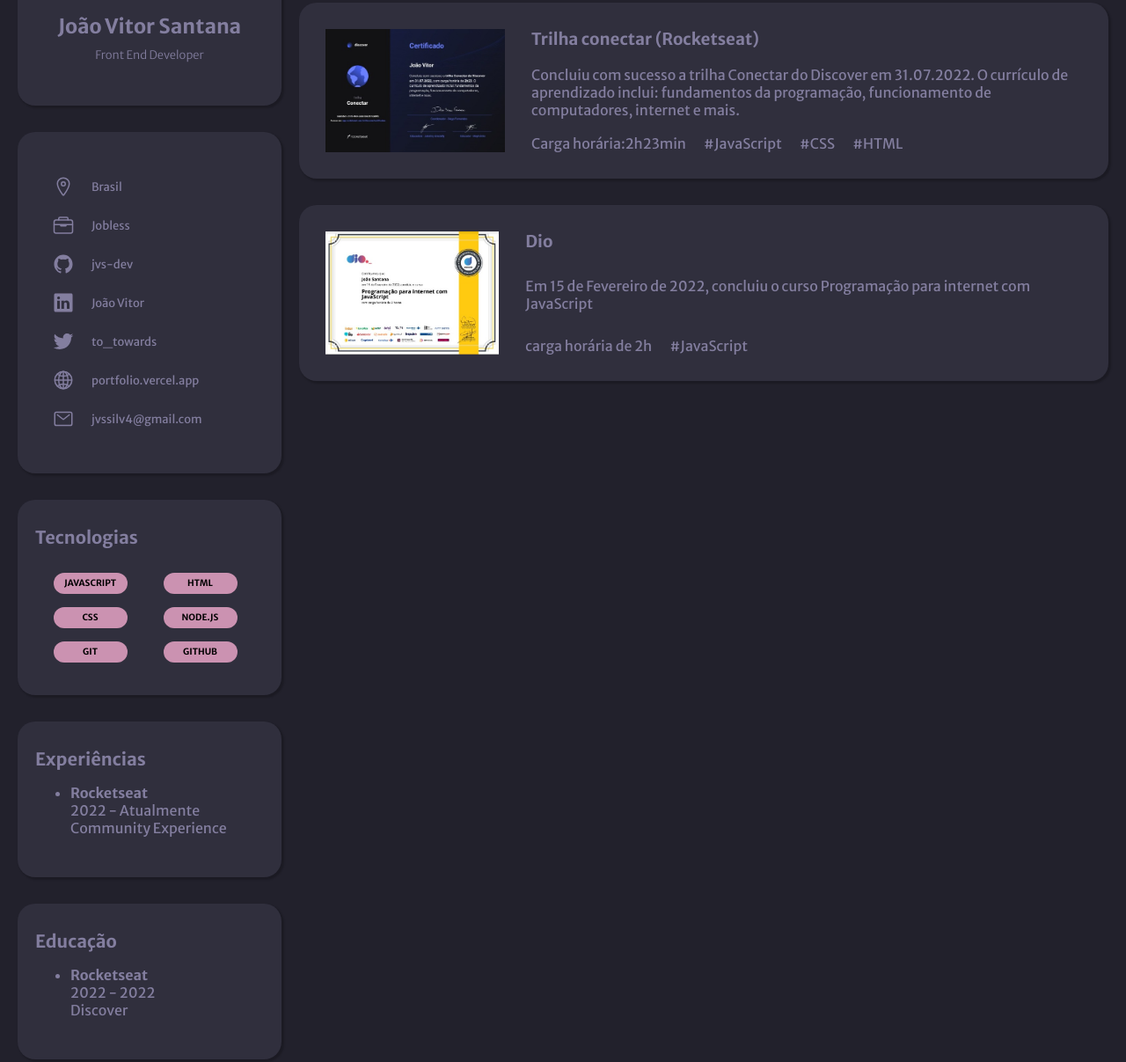
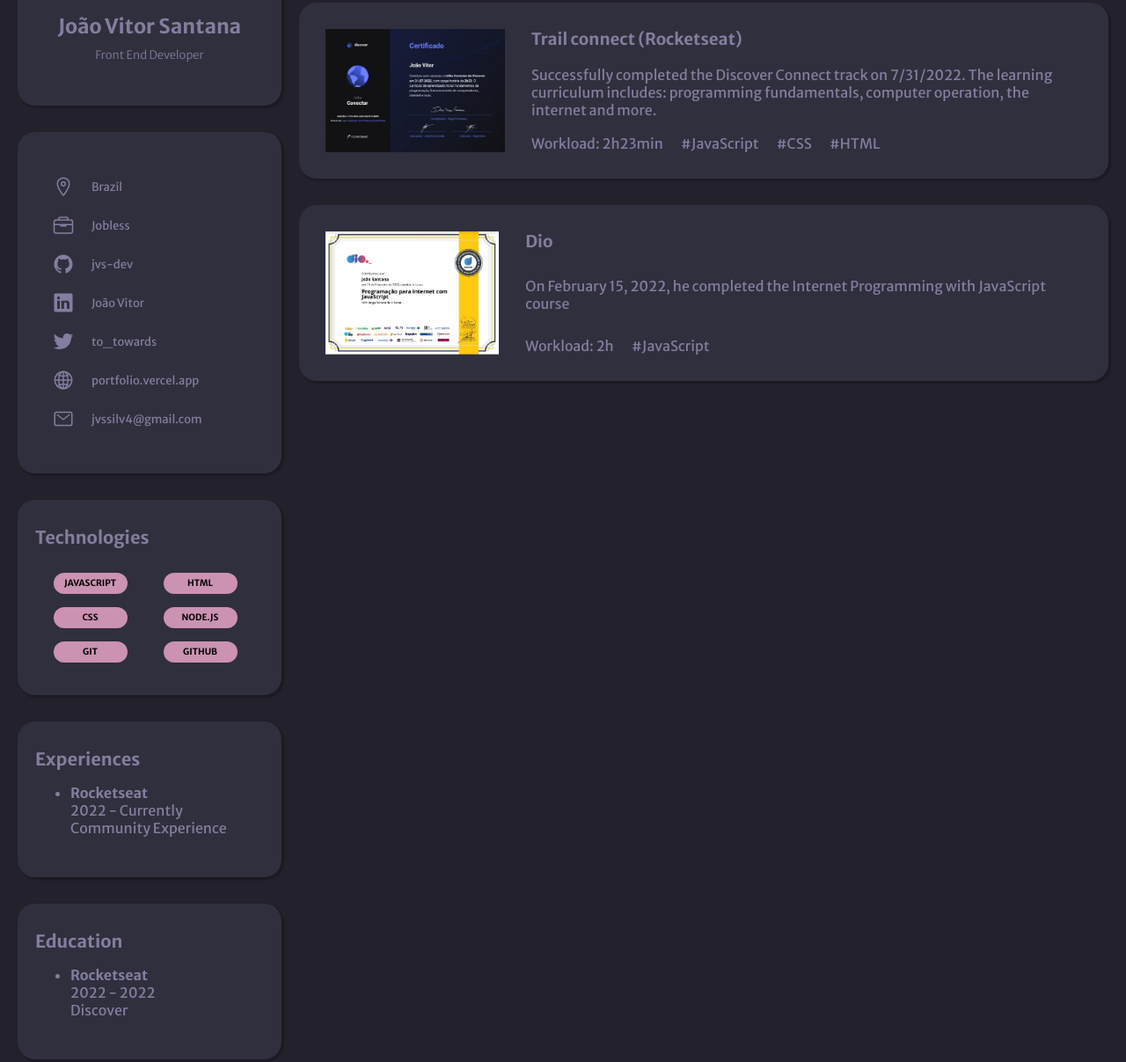
Before and after one commit to jvs-dev/portfolio-witch-api, a website: page index.html in a window 1280 px wide. Shown: the part 247-1454 px from the top of the page at 88% size. Drawn offline with nearby package versions, Linux system fonts and the light colour scheme; no server answers.

Commit message:
set english

```diff
--- a/components/courses.js
+++ b/components/courses.js
@@ -1,19 +1,19 @@
 var courses_jsonData = [{
     "courses": [
         {
-            "title": "Trilha conectar (Rocketseat)",
-            "description": "Concluiu com sucesso a trilha Conectar do Discover em 31.07.2022. O currículo de aprendizado inclui: fundamentos da programação, funcionamento de computadores, internet e mais.",
-            "infos": "Carga horária:2h23min &nbsp &nbsp &nbsp #JavaScript &nbsp &nbsp &nbsp #CSS &nbsp &nbsp &nbsp #HTML"
+            "title": "Trail connect (Rocketseat)",
+            "description": "Successfully completed the Discover Connect track on 7/31/2022. The learning curriculum includes: programming fundamentals, computer operation, the internet and more.",
+            "infos": "Workload: 2h23min &nbsp &nbsp &nbsp #JavaScript &nbsp &nbsp &nbsp #CSS &nbsp &nbsp &nbsp #HTML"
         },
         {
             "title": "Dio",
-            "description": "Em 15 de Fevereiro de 2022, concluiu o curso Programação para internet com JavaScript",
-            "infos": "carga horária de 2h &nbsp &nbsp &nbsp #JavaScript"
+            "description": "On February 15, 2022, he completed the Internet Programming with JavaScript course",
+            "infos": "Workload: 2h &nbsp &nbsp &nbsp #JavaScript"
         },
         {
             "title": "Dio",
-            "description": "em 17 de Fevereiro de 2022, concluiu o curso Posicionando elementos com Flexbox em CSS",
-            "infos": "carga horária de 4h &nbsp &nbsp &nbsp #CSS"
+            "description": "On February 17, 2022, completed the course Positioning elements with Flexbox in CSS",
+            "infos": "Workload: 4h &nbsp &nbsp &nbsp #CSS"
         }
     ]
 }]
--- a/index.html
+++ b/index.html
@@ -1,5 +1,5 @@
 <!DOCTYPE html>
-<html lang="pt-BR">
+<html lang="en">
 
 <head>
     <meta charset="UTF-8">
@@ -29,7 +29,7 @@
                 <nav class="links__nav">
                     <ul class="links__ul">
                         <li class="links__li"><a class="links__a link" href="">
-                                <ion-icon class="links__icon" name="location-outline"></ion-icon>Brasil
+                                <ion-icon class="links__icon" name="location-outline"></ion-icon>Brazil
                             </a></li>
                         <li class="links__li"><a class="links__a link" href="">
                                 <ion-icon class="links__icon" name="briefcase-outline"></ion-icon>Jobless
@@ -53,7 +53,7 @@
                 </nav>
             </article>
             <article class="informations__article article--technologies">
-                <h2 class="technologies__h2">Tecnologias</h2>
+                <h2 class="technologies__h2">Technologies</h2>
                 <div class="technologies__div">
                     <span class="technologies__span">JAVASCRIPT</span>
                     <span class="technologies__span">HTML</span>
@@ -64,17 +64,17 @@
                 </div>
             </article>
             <article class="informations__article article--experiences">
-                <h2 class="experiences__h2">Experiências</h2>
+                <h2 class="experiences__h2">Experiences</h2>
                 <ol class="experiences__ol">
                     <li>
                         <strong>Rocketseat</strong><br>
-                        2022 - Atualmente<br>
+                        2022 - Currently<br>
                         Community Experience
                     </li>
                 </ol>
             </article>
             <article class="informations__article article--education">
-                <h2 class="education__h2">Educação</h2>
+                <h2 class="education__h2">Education</h2>
                 <ol class="education__ol">
                     <li>
                         <strong>Rocketseat</strong><br>
```
